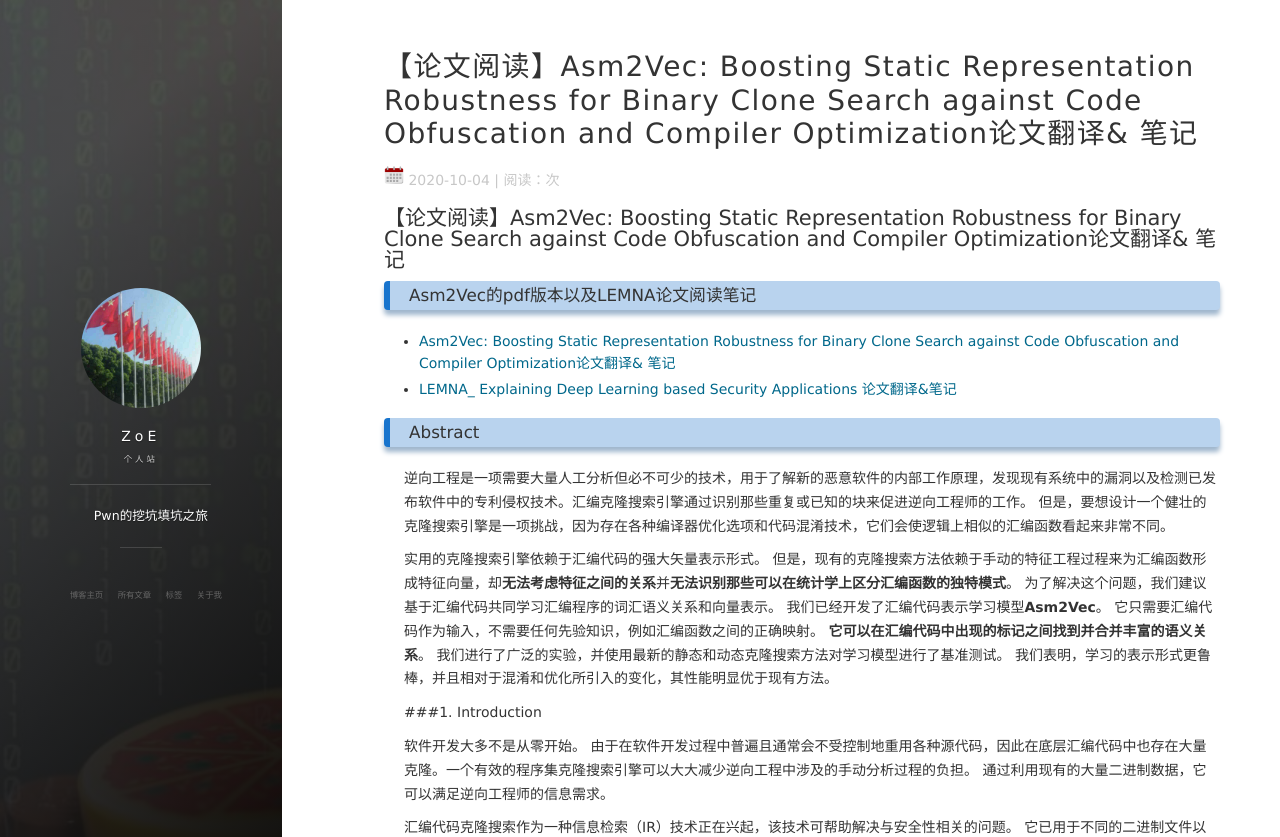
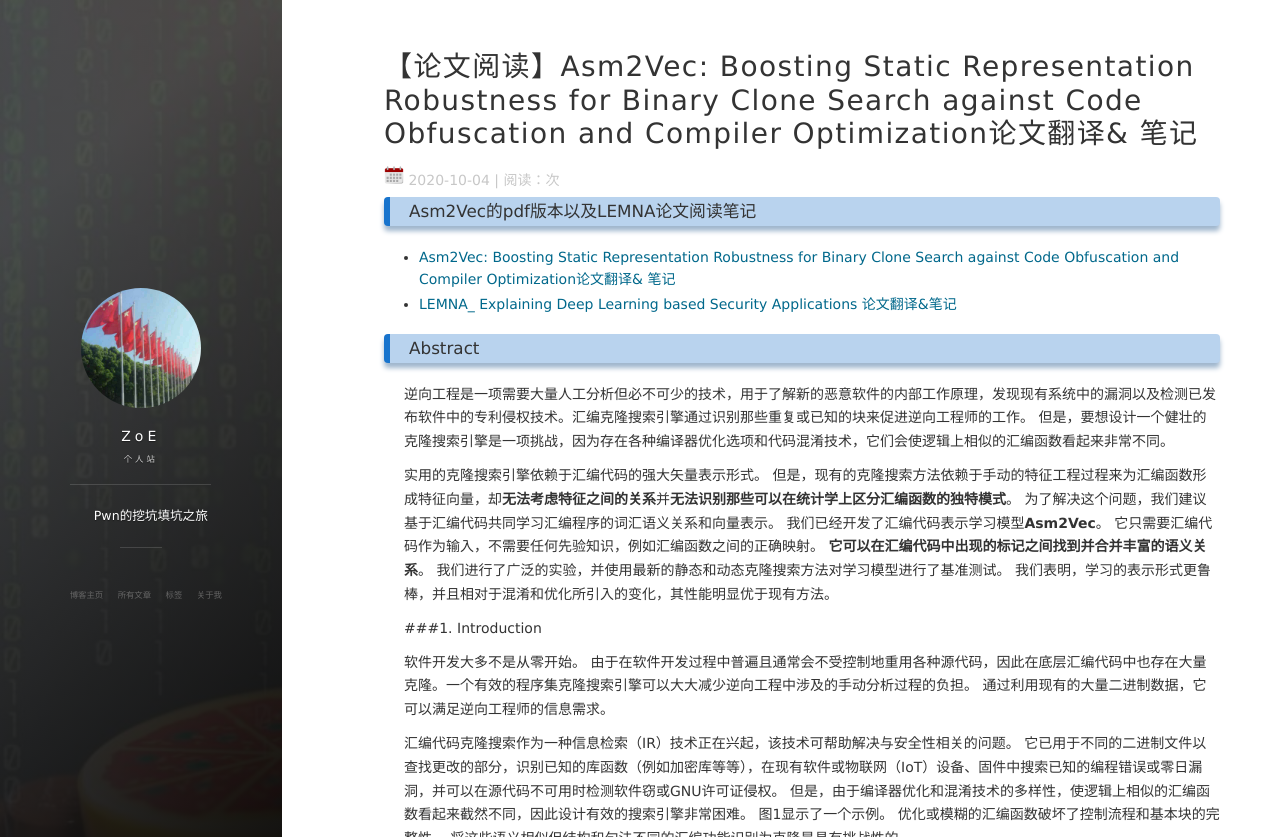
Before and after one commit to ZoEplA/ZoEplA.github.io, a Jekyll site: the page built from _posts/2020-10-04-【论文阅读】Asm2Vec_Boosting Static Representation Robustness for Binary Clone Search against Code Obfuscation and Compiler Optimization论文翻译& 笔记.md, in a window 1280 px wide and 900 px high, cut to the strip 0-837 px from the top of the window. Built offline with Jekyll 4.4.1, drawn with Linux system fonts in a browser that asks for light colours; nearby versions of some CDN libraries; comment, search, counter and statistics services are not loaded.

Commit message:
push pdf

```diff
--- a/_posts/2020-10-04-【论文阅读】Asm2Vec_Boosting Static Representation Robustness for Binary Clone Search against Code Obfuscation and Compiler Optimization论文翻译& 笔记.md
+++ b/_posts/2020-10-04-【论文阅读】Asm2Vec_Boosting Static Representation Robustness for Binary Clone Search against Code Obfuscation and Compiler Optimization论文翻译& 笔记.md
@@ -5,7 +5,6 @@ date: 2020-10-04
 categories: jekyll update
 ---
 
-## 【论文阅读】Asm2Vec: Boosting Static Representation Robustness for Binary Clone Search against Code Obfuscation and Compiler Optimization论文翻译& 笔记
 
 ### Asm2Vec的pdf版本以及LEMNA论文阅读笔记
 
```
